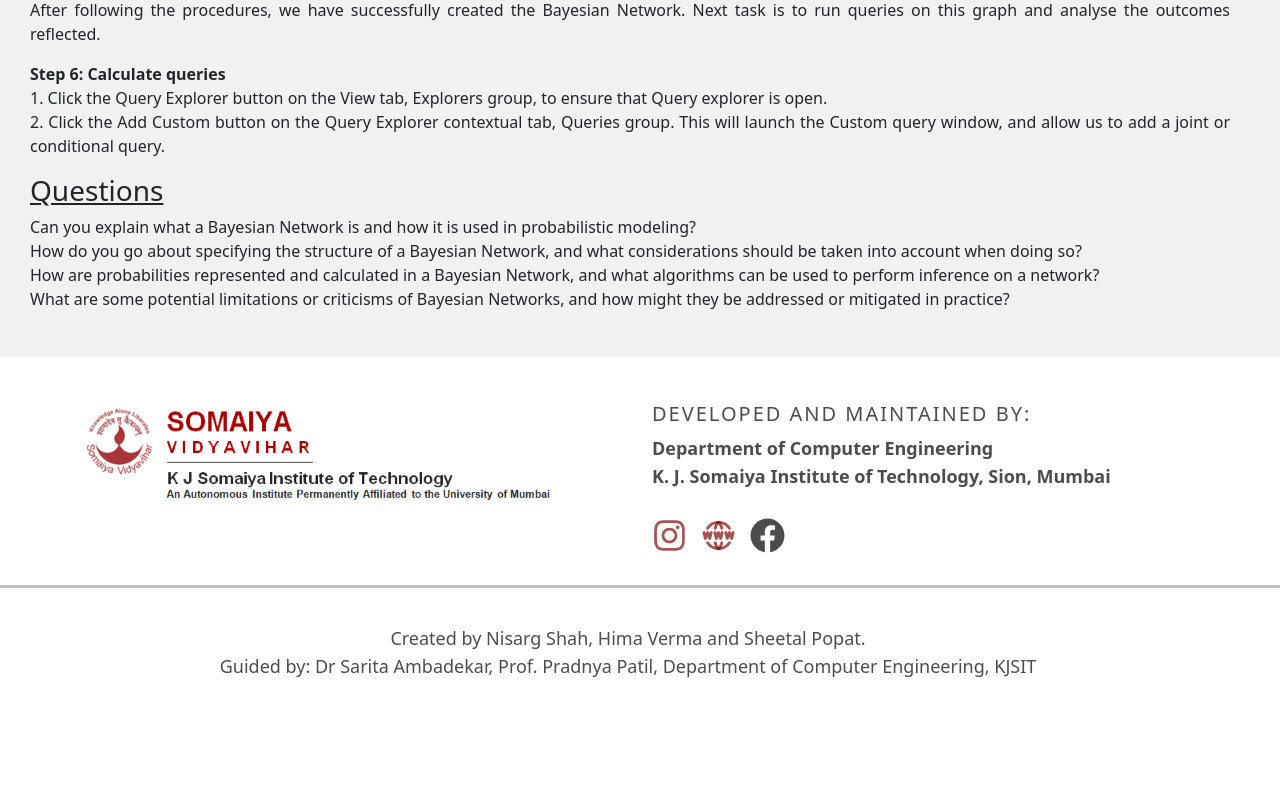
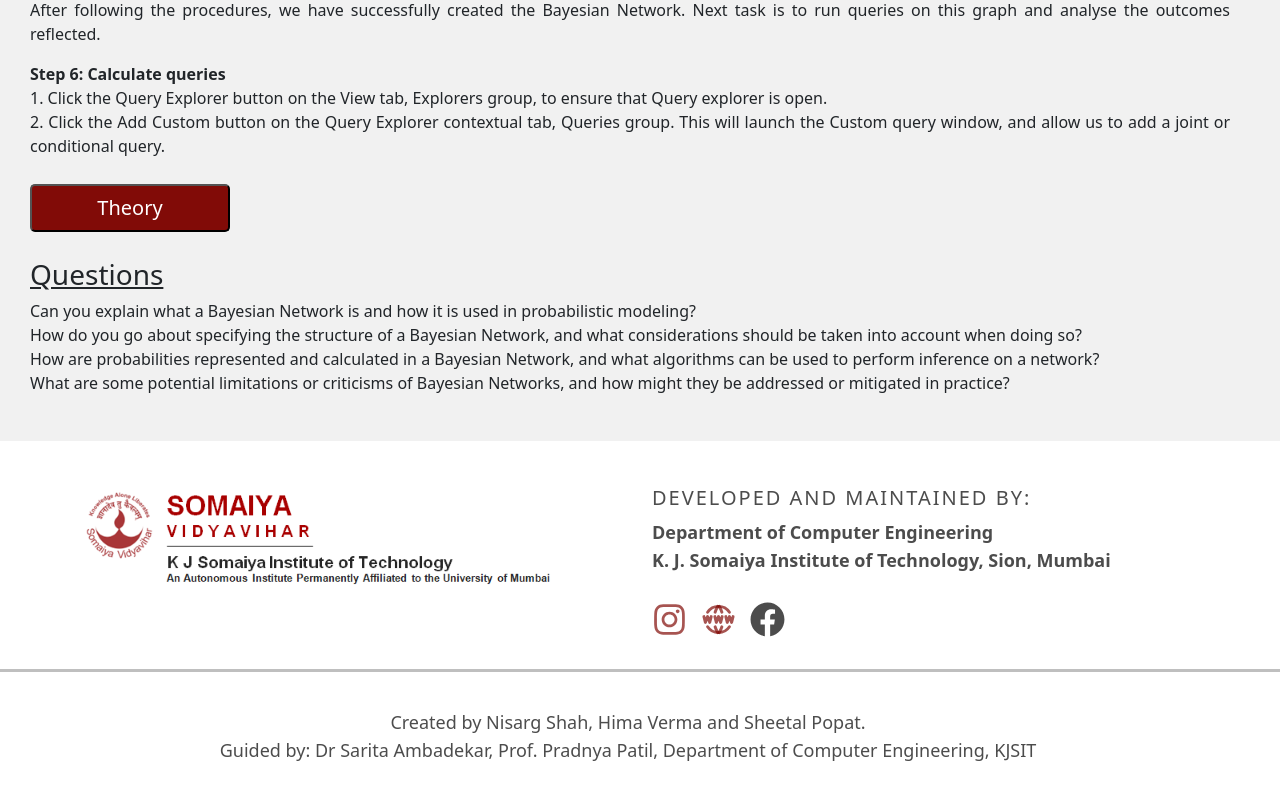
Before and after one commit to nisargshahh/vortex, a React (Create React App) app: page /lo-expts/expt3 in a window 1280 px wide. Shown: the part 1697-2497 px from the top of the page. Before the commit the page ends 2413 px from the top, so only its background shows below. Built offline with nearby package versions, Linux system fonts and the light colour scheme.

Commit message:
Add the links for Theory Update the links of the Theory button in each experiment.

```diff
--- a/src/components/Experiments/Expt1/Expt1.jsx
+++ b/src/components/Experiments/Expt1/Expt1.jsx
@@ -93,11 +93,11 @@ export default class Expt1 extends Component {
         </ul>
         <h3 className="expt-sub-heading">
           <ol>
-            <a href="https://colab.research.google.com/drive/1kj4AB_aVA2Y2taPHPU72AsR11Io5oR8B#scrollTo=RVT5r5AROKfH" target="_blank">
+            <a href="https://colab.research.google.com/drive/1kj4AB_aVA2Y2taPHPU72AsR11Io5oR8B#scrollTo=RVT5r5AROKfH" target="_blank" rel="noreferrer">
               <Button> Code </Button>
             </a>
             <br></br>
-            <a href="https://jonathan-hui.medium.com/machine-learning-graphical-model-b68b0c27a749" target="_blank">
+            <a href="https://pgm-website.vercel.app/module1/mod1_part1.html" target="_blank" rel="noreferrer">
               <Button> Theory </Button>
             </a>
           </ol>
--- a/src/components/Experiments/Expt2/Expt2.jsx
+++ b/src/components/Experiments/Expt2/Expt2.jsx
@@ -99,11 +99,11 @@ export default class Expt1 extends Component {
         </ul>
         <h3 className="expt-sub-heading">
           <ol>
-            <a href="https://colab.research.google.com/drive/1Z-0qkWPsmhQzBWxtRrNb5b9hjvUc3xbQ#scrollTo=HUKl_Nz10klC" target="_blank">
+            <a href="https://colab.research.google.com/drive/1Z-0qkWPsmhQzBWxtRrNb5b9hjvUc3xbQ#scrollTo=HUKl_Nz10klC" target="_blank" rel="noreferrer">
               <Button> Code </Button>
             </a>
             <br></br>
-            <a href="" target="_blank">
+            <a href="https://pgm-website.vercel.app/module1/mod1_part2.html" target="_blank" rel="noreferrer">
               <Button> Theory </Button>
             </a>
           </ol>
--- a/src/components/Experiments/Expt3/Expt3.jsx
+++ b/src/components/Experiments/Expt3/Expt3.jsx
@@ -1,5 +1,18 @@
 import React, { Component } from "react";
 import "./expt3.css";
+import styled from "styled-components";
+
+const Button = styled.button`
+            background-color: #810b07;
+            color: white;
+            width: 200px;
+            font-size: 20px;
+            padding: 10px 60px;
+            border-radius: 5px;
+            margin: 10px 0px;
+            cursor: pointer;
+            `;
+
 export default class Expt1 extends Component {
   render() {
     return (
@@ -99,6 +112,13 @@ export default class Expt1 extends Component {
           </p>
         </ul>
         <h3 className="expt-sub-heading">
+          <ol>
+            <a href="https://pgm-website.vercel.app/module2/mod2.html" target="_blank" rel="noreferrer">
+              <Button> Theory </Button>
+            </a>
+          </ol>
+        </h3>
+        <h3 className="expt-sub-heading">
           <u>Questions</u>
         </h3>
         <ol>
--- a/src/components/Experiments/Expt4/Expt4.jsx
+++ b/src/components/Experiments/Expt4/Expt4.jsx
@@ -53,7 +53,7 @@ export default class Expt1 extends Component {
               <Button> Code </Button>
             </a>
             <br></br>
-            <a href="" target="_blank">
+            <a href="https://pgm-website.vercel.app/module3/mod3.html" target="_blank" rel="noreferrer">
               <Button> Theory </Button>
             </a>
           </ol>
--- a/src/components/Experiments/Expt5/Expt5.jsx
+++ b/src/components/Experiments/Expt5/Expt5.jsx
@@ -70,7 +70,7 @@ export default class Expt1 extends Component {
               <Button> Code </Button>
             </a>
             <br></br>
-            <a href="" target="_blank">
+            <a href="https://pgm-website.vercel.app/module4/mod4_part1.html" target="_blank" rel="noreferrer">
               <Button> Theory </Button>
             </a>
           </ol>
--- a/src/components/Experiments/Expt6/Expt6.jsx
+++ b/src/components/Experiments/Expt6/Expt6.jsx
@@ -44,7 +44,7 @@ export default class Expt1 extends Component {
               <Button> Code </Button>
             </a>
             <br></br>
-            <a href="" target="_blank">
+            <a href="https://machinelearningmastery.com/what-is-maximum-likelihood-estimation-in-machine-learning/" target="_blank" rel="noreferrer">
               <Button> Theory </Button>
             </a>
           </ol>
--- a/src/components/Experiments/Expt7/Expt7.jsx
+++ b/src/components/Experiments/Expt7/Expt7.jsx
@@ -55,11 +55,11 @@ export default class Expt1 extends Component {
         </p>
         <h3 className="expt-sub-heading">
           <ol>
-            <a href="https://colab.research.google.com/drive/1kXyUkFlve1n6xizsgZC3sKeV4BYLHJm2#scrollTo=AoCxdD8_4Fen" target="_blank">
+            <a href="https://colab.research.google.com/drive/1kXyUkFlve1n6xizsgZC3sKeV4BYLHJm2#scrollTo=AoCxdD8_4Fen" target="_blank" rel="noreferrer">
               <Button> Code </Button>
             </a>
             <br></br>
-            <a href="" target="_blank">
+            <a href="https://pgm-website.vercel.app/module5/mod5.html" target="_blank" rel="noreferrer">
               <Button> Theory </Button>
             </a>
           </ol>
--- a/src/components/LandingPage/LandingPage.jsx
+++ b/src/components/LandingPage/LandingPage.jsx
@@ -24,9 +24,6 @@ export default class LandingPage extends Component {
               <Link to="/lo-expts">List of Experiments</Link>
             </li>
             <li>
-              <Link to="/">Simulator</Link>
-            </li>
-            <li>
               <Link to="/bayes-server">Bayes Server</Link>
             </li>
             <li>
```
